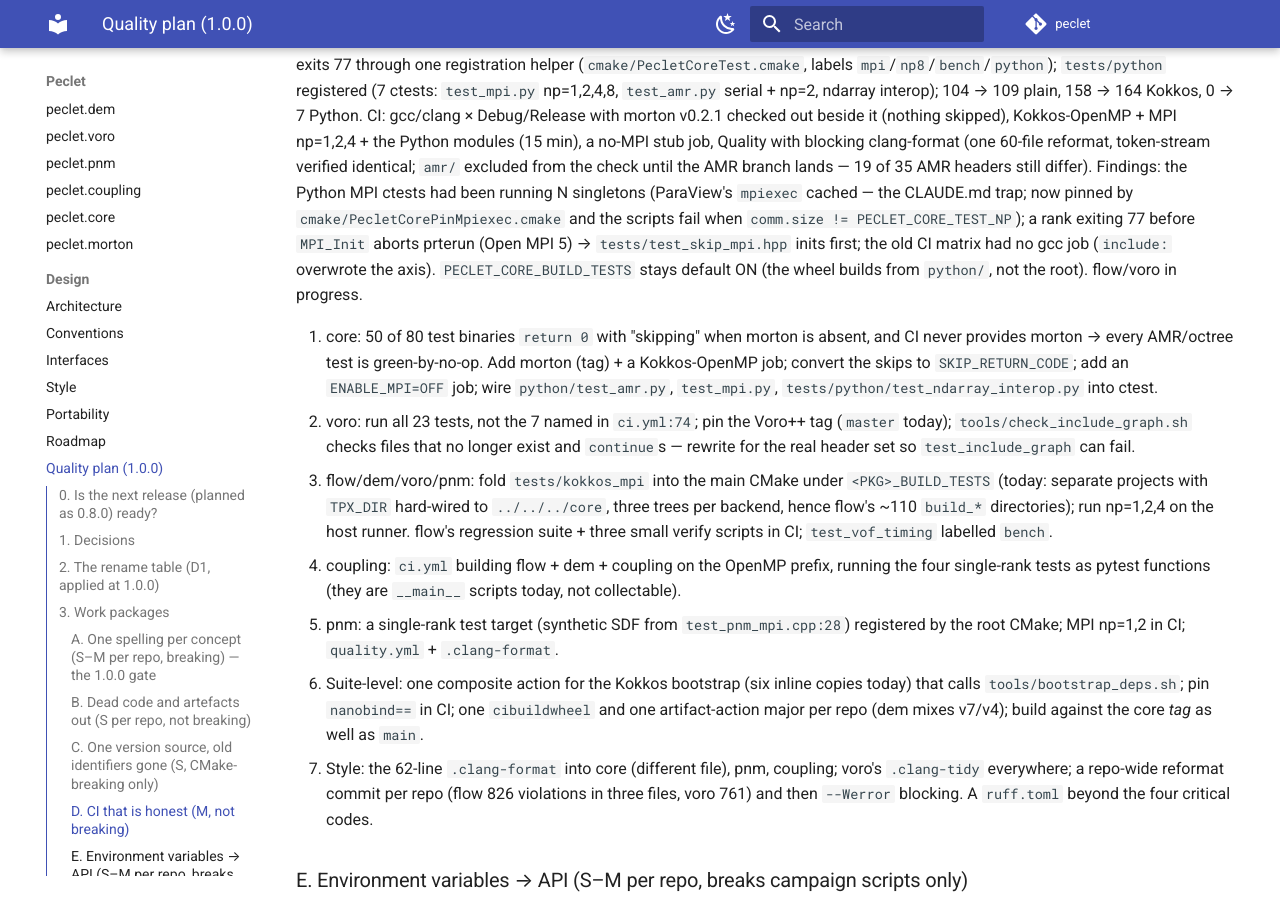
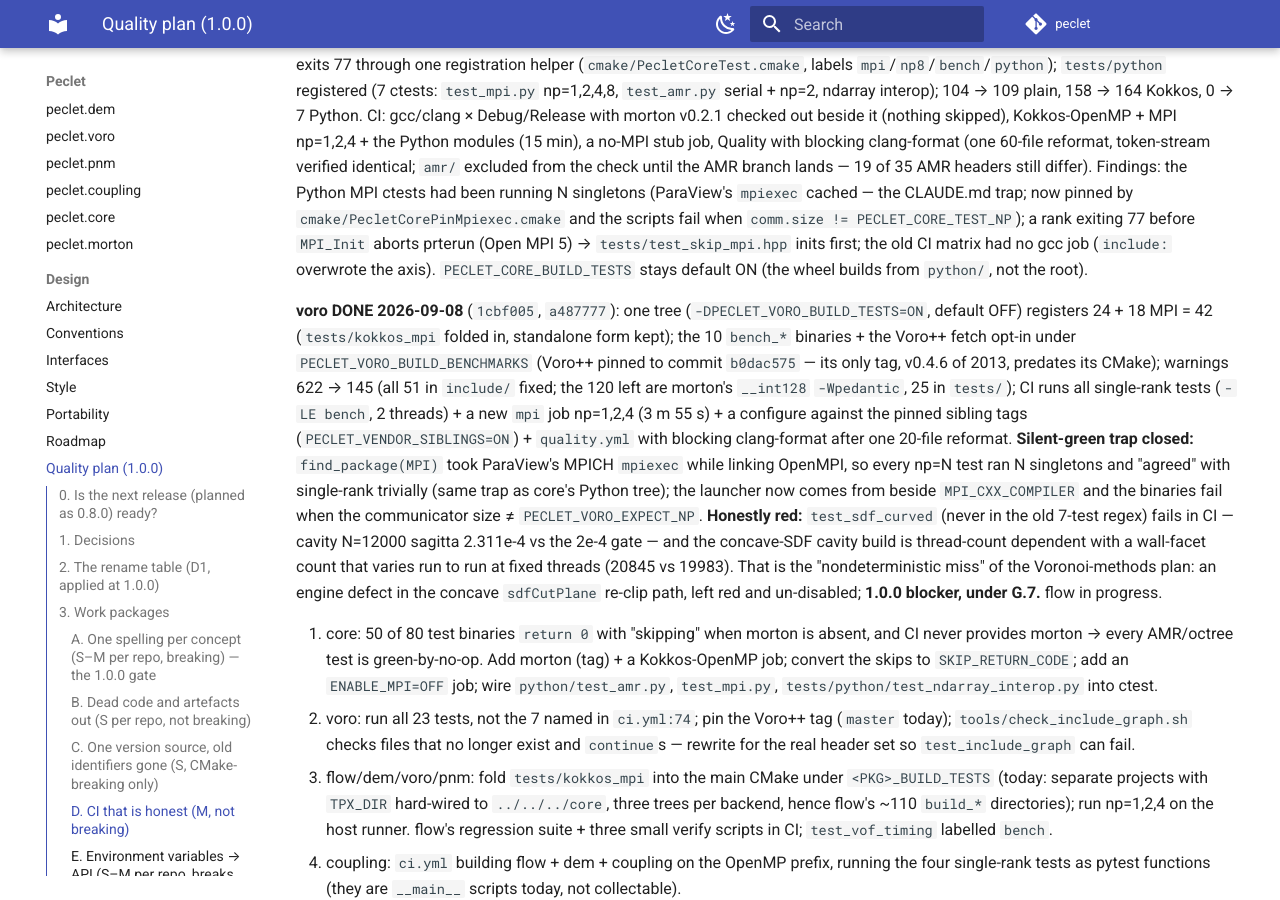
Before and after one commit to computational-chemical-engineering/peclet, an MkDocs documentation site: the page built from docs/QUALITY_PLAN.md, in a window 1280 px wide and 900 px high, scrolled down 5603 px. Built offline with MkDocs 1.6.1 and Material for MkDocs 9.7.7, drawn with Linux system fonts in a browser that asks for light colours; comment, search, counter and statistics services are not loaded; some of the changed text lies outside the part shown.

Commit message:
bump voro (a487777: package D — 42 ctests one tree, MPI launcher trap closed; test_sdf_curved honestly red); QUALITY_PLAN
Co-Authored-By: Claude Fable 5.1 <noreply@anthropic.com>
Claude-Session: https://claude.ai/code/session_01Wqm2gbrbGKeKH8YVUHoTch

```diff
--- a/docs/QUALITY_PLAN.md
+++ b/docs/QUALITY_PLAN.md
@@ -194,7 +194,24 @@ singletons (ParaView's `mpiexec` cached — the CLAUDE.md trap; now pinned by
 `cmake/PecletCorePinMpiexec.cmake` and the scripts fail when `comm.size != PECLET_CORE_TEST_NP`); a
 rank exiting 77 before `MPI_Init` aborts prterun (Open MPI 5) → `tests/test_skip_mpi.hpp` inits
 first; the old CI matrix had no gcc job (`include:` overwrote the axis). `PECLET_CORE_BUILD_TESTS`
-stays default ON (the wheel builds from `python/`, not the root). flow/voro in progress.
+stays default ON (the wheel builds from `python/`, not the root).
+
+**voro DONE 2026-09-08** (`1cbf005`, `a487777`): one tree (`-DPECLET_VORO_BUILD_TESTS=ON`, default OFF)
+registers 24 + 18 MPI = 42 (`tests/kokkos_mpi` folded in, standalone form kept); the 10 `bench_*`
+binaries + the Voro++ fetch opt-in under `PECLET_VORO_BUILD_BENCHMARKS` (Voro++ pinned to commit
+`b0dac575` — its only tag, v0.4.6 of 2013, predates its CMake); warnings 622 → 145 (all 51 in
+`include/` fixed; the 120 left are morton's `__int128` `-Wpedantic`, 25 in `tests/`); CI runs all
+single-rank tests (`-LE bench`, 2 threads) + a new `mpi` job np=1,2,4 (3 m 55 s) + a configure
+against the pinned sibling tags (`PECLET_VENDOR_SIBLINGS=ON`) + `quality.yml` with blocking
+clang-format after one 20-file reformat. **Silent-green trap closed:** `find_package(MPI)` took
+ParaView's MPICH `mpiexec` while linking OpenMPI, so every np=N test ran N singletons and "agreed"
+with single-rank trivially (same trap as core's Python tree); the launcher now comes from beside
+`MPI_CXX_COMPILER` and the binaries fail when the communicator size ≠ `PECLET_VORO_EXPECT_NP`.
+**Honestly red:** `test_sdf_curved` (never in the old 7-test regex) fails in CI — cavity N=12000
+sagitta 2.311e-4 vs the 2e-4 gate — and the concave-SDF cavity build is thread-count dependent with
+a wall-facet count that varies run to run at fixed threads (20845 vs 19983). That is the
+"nondeterministic miss" of the Voronoi-methods plan: an engine defect in the concave `sdfCutPlane`
+re-clip path, left red and un-disabled; **1.0.0 blocker, under G.7.** flow in progress.
 
 1. core: 50 of 80 test binaries `return 0` with "skipping" when morton is absent, and CI never
    provides morton → every AMR/octree test is green-by-no-op. Add morton (tag) + a Kokkos-OpenMP
@@ -358,4 +375,6 @@ lands; F and G.2 follow in the same repo.*
 - **2026-09-08, package D** — pnm `ec646c8`…`72cf6f4` (0→9 ctests, CI 39 s + 74 s) and G.3
   `5ad3898`/`0e0c2cd` (one kernel set, 2873→2458 lines, 54-file output byte-identical, 9/9 host +
   CUDA); dem `5bb9bfd`…`8124d57` (47 ctests in one tree, scripts sorted, CI 2 m 47 s + 3 m 17 s).
-  Details under §3.D / §3.G.3. core `69d6b0f`…`6bd091d` (109/164/7 ctests, six CI jobs, longest 17 min).
+  Details under §3.D / §3.G.3. core `69d6b0f`…`6bd091d` (109/164/7 ctests, six CI jobs, longest 17 min); voro `1cbf005`/`a487777`
+  (42 ctests one tree, MPI launcher trap closed, 622 → 145 warnings; `test_sdf_curved` honestly RED =
+  1.0.0 blocker under G.7).
```
